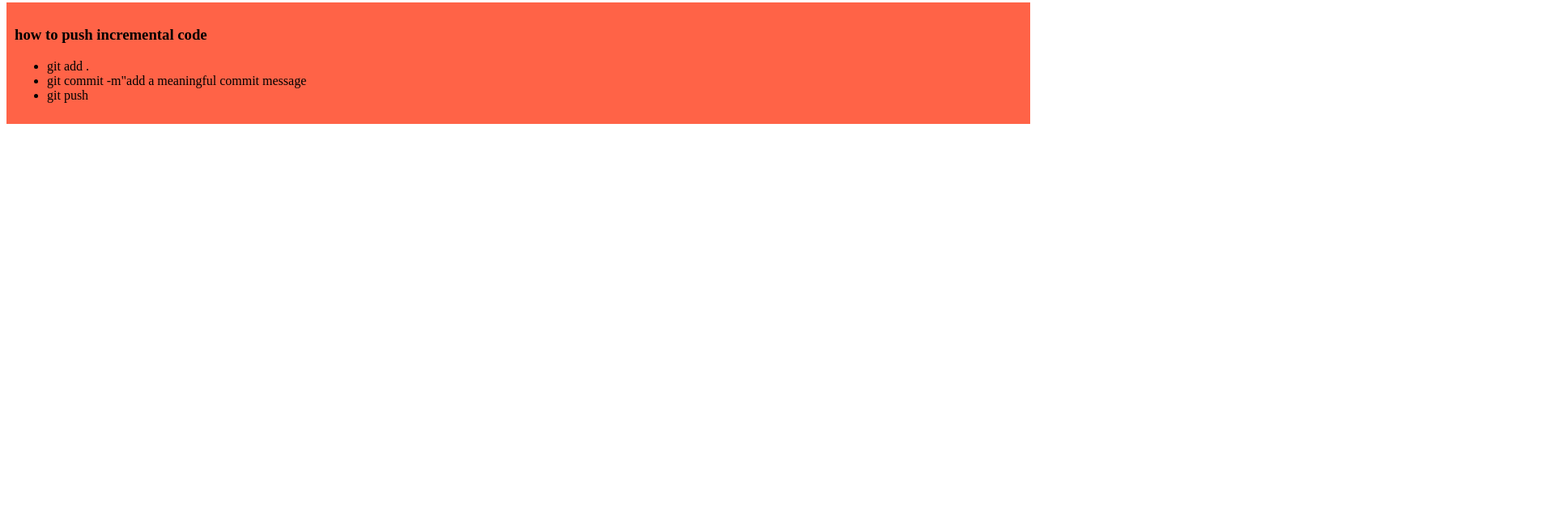
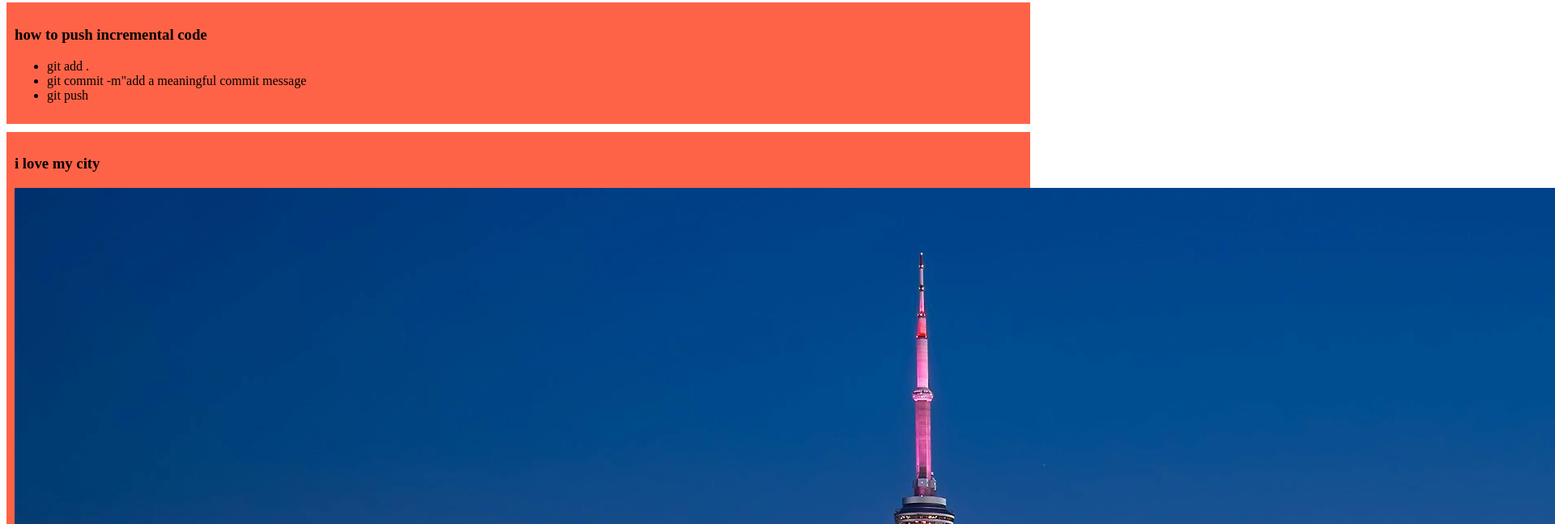
Before and after one commit to Redwan0111/my-simple-website, a plain HTML site: page index.html in a window 1280 px wide. Shown: the part 429-1076 px from the top of the page at 81% size, 1920 px wide, since content can reach past the window. Before the commit the page ends 800 px from the top, so only its background shows below. Drawn offline with Linux system fonts and the light colour scheme.

Commit message:
added i love my city

```diff
--- a/index.html
+++ b/index.html
@@ -27,6 +27,9 @@
        <li>git push</li>
     </ul>
 </div>
-
+    <div>
+        <h3>i love my city</h3>
+        <img src="images/city.jpg" alt="">
+    </div>
 </body>
 </html>
```
Also changed, not shown: images/city.jpg (added).
